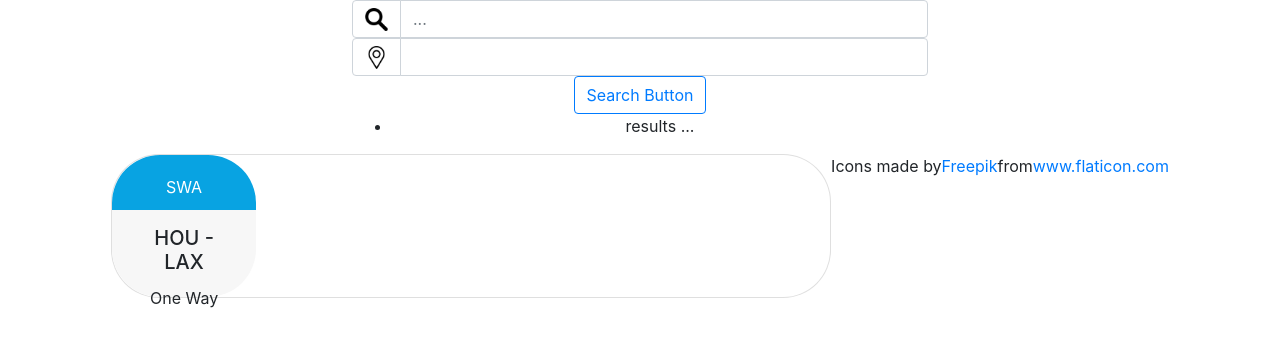
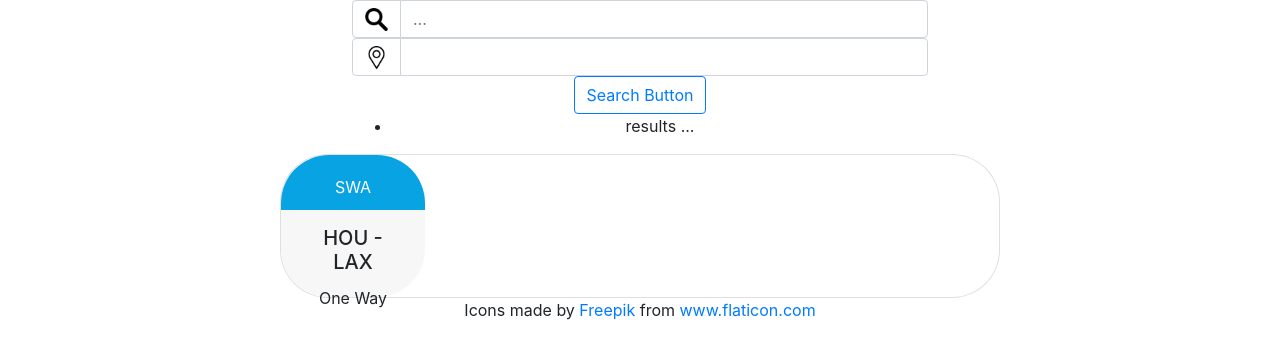
Before and after one commit to melmar12/pros-hackathon, a React (Create React App) app in the folder client/: page / in a window 1280 px wide. Shown: the top 358 px of the page. Built offline with nearby package versions, Linux system fonts and the light colour scheme.

Commit message:
new Results component

```diff
--- a/client/src/App.js
+++ b/client/src/App.js
@@ -1,11 +1,11 @@
 import React from 'react';
 
-import FlightContainer from './components/flight-container';
 import './App.css';
 import 'bootstrap/dist/css/bootstrap.min.css';
-import Form from "./form";
+import Form from "./Form";
 import Container from "react-bootstrap/Container";
 import Row from "react-bootstrap/Row";
+import Results from "./Results";
 
 function App() {
   return (
@@ -15,12 +15,7 @@
                 <Form id='search-form'/>
             </Row>
             <Row className="justify-content-md-center">
-                <FlightContainer
-                    airline="SWA"
-                    currentLocation="HOU"
-                    destination="LAX"
-                    type="One Way"/>
-                Icons made by <a href="https://www.flaticon.com/authors/freepik" title="Freepik">Freepik</a> from <a href="https://www.flaticon.com/" title="Flaticon"> www.flaticon.com</a>
+                <Results/>
             </Row>
         </Container>
     </div>
--- /dev/null
+++ b/client/src/Results.js
@@ -0,0 +1,25 @@
+import React, {Component} from 'react';
+
+import FlightContainer from "./components/flight-container";
+
+
+export default class Form extends Component {
+    constructor(props) {
+        super(props)
+
+    }
+
+    render() {
+        return (
+            <div>
+            <FlightContainer
+                airline="SWA"
+                currentLocation="HOU"
+                destination="LAX"
+                type="One Way"/>
+            Icons made by <a href="https://www.flaticon.com/authors/freepik" title="Freepik">Freepik</a> from <a href="https://www.flaticon.com/" title="Flaticon"> www.flaticon.com</a>
+            </div>
+        )
+    }
+
+}
--- a/client/src/components/search-bar.js
+++ b/client/src/components/search-bar.js
@@ -11,6 +11,7 @@
         this.defaultText = props.defaultText;
         this.change = props.change;
     }
+
     render(){
         return(
             <div>
```
